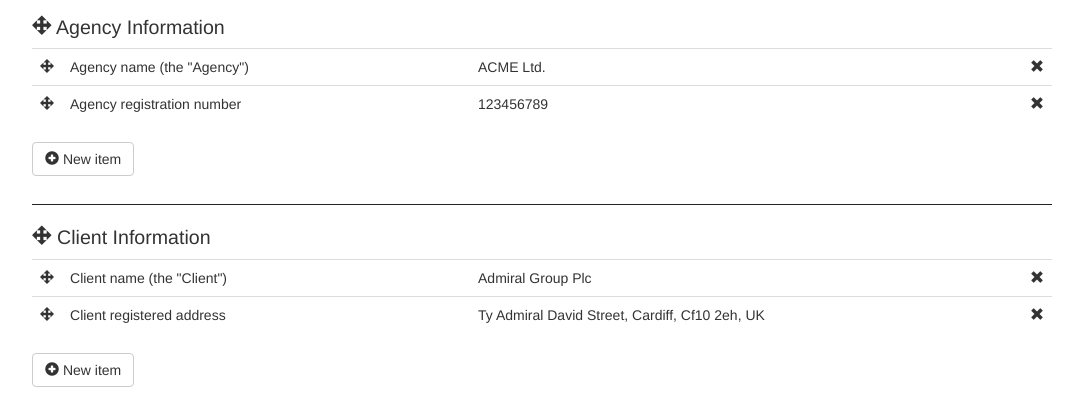
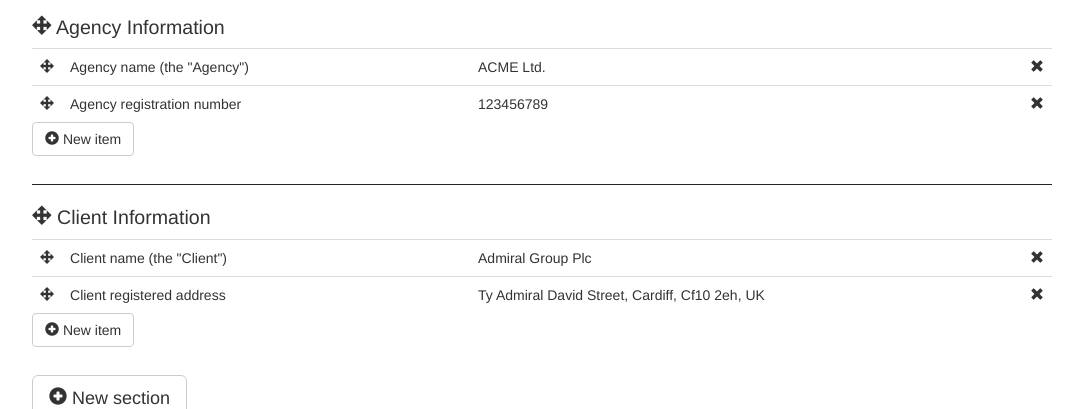
Before and after one commit to mnokeefe/contract-editor, a website: page index.html in a window 1280 px wide. Shown: the part 129-538 px from the top of the page, without its empty margins (98-1181 px from the left). Drawn offline with nearby package versions, Linux system fonts and the light colour scheme.

Commit message:
new section button, not functional

```diff
--- a/index.html
+++ b/index.html
@@ -59,6 +59,10 @@
         New item
       </button>
     </div>
+    <button class="btn btn-default btn-lg">
+      <span class="glyphicon glyphicon-plus-sign" aria-hidden="true"></span>
+      New section
+    </button>
   </section>
 
   <h2>Terms</h2>
--- a/sass/styles.scss
+++ b/sass/styles.scss
@@ -16,6 +16,7 @@
 }
 
 .table {
+  margin-bottom: 0;
   td:first-child {
     width: 30px;
   }
```
Also changed, not shown: css/styles.css, css/styles.min.css.
